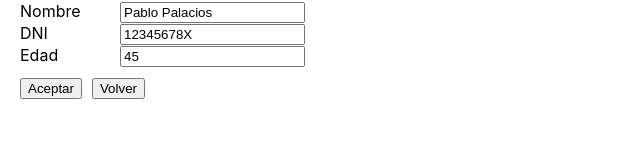
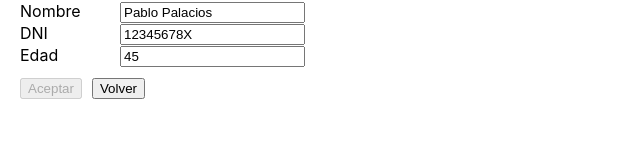
Before and after one commit to marcosjrs/Clientes-App-React, a React (Create React App) app: page /customers/12345678X/edit in a window 1280 px wide. Shown: the part 130-298 px from the top of the page, without its empty margins (0-640 px from the left). Built offline with nearby package versions, Linux system fonts and the light colour scheme; data requests are answered from the project's data file.

Commit message:
Si no hay cambios se deshabilita el submit del formulario

```diff
--- a/src/components/CustomerEdit.js
+++ b/src/components/CustomerEdit.js
@@ -53,7 +53,7 @@ const CustomerEdit = ({handleSubmit, submitting, onBack, pristine ,submitSucceed
                 <Field name="age" component={InputConSpanAviso} validate={[validarNumerico, validarRequerido]} type="number" label="Edad" parse={toNumber}></Field>
 
                 <CustomersAction>
-                    <button type="submit" disabled={submitting} >Aceptar</button>
+                    <button type="submit" disabled={pristine || submitting} >Aceptar</button>
                     <button type="button" onClick={onBack} disabled={submitting} >Volver</button>
                 </CustomersAction>
 
```
